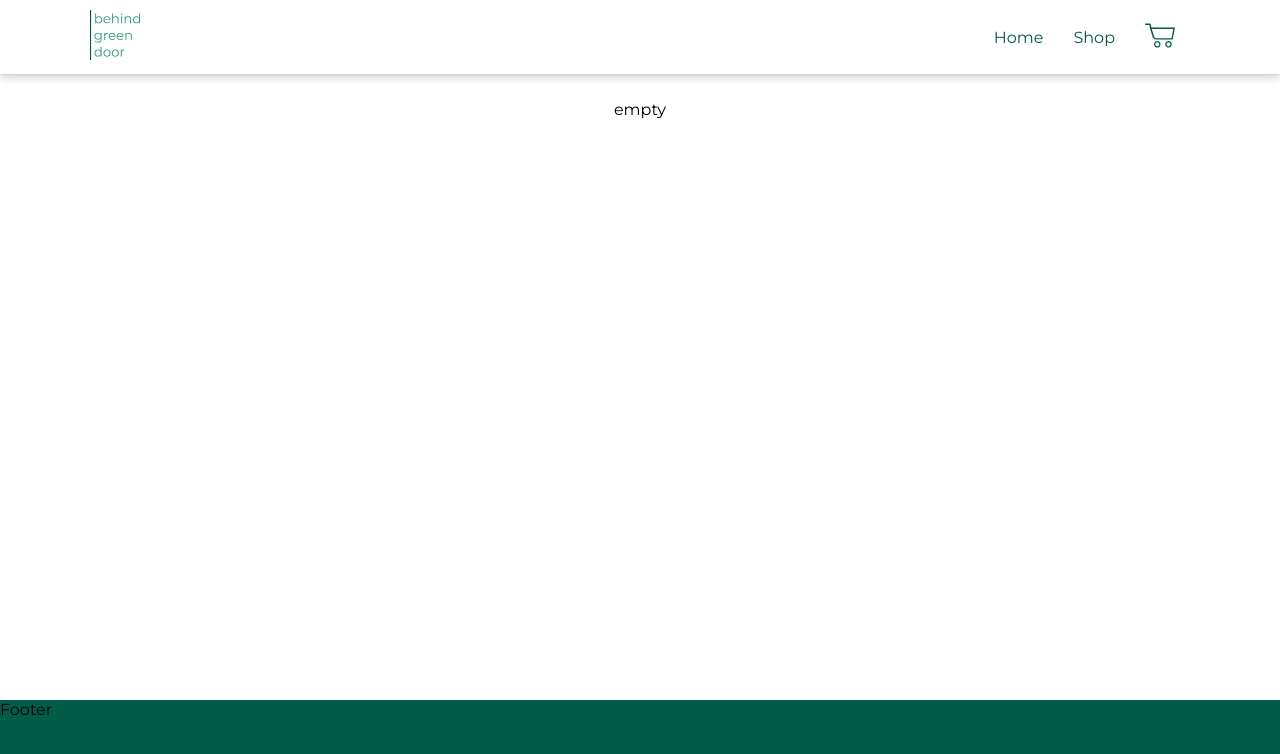
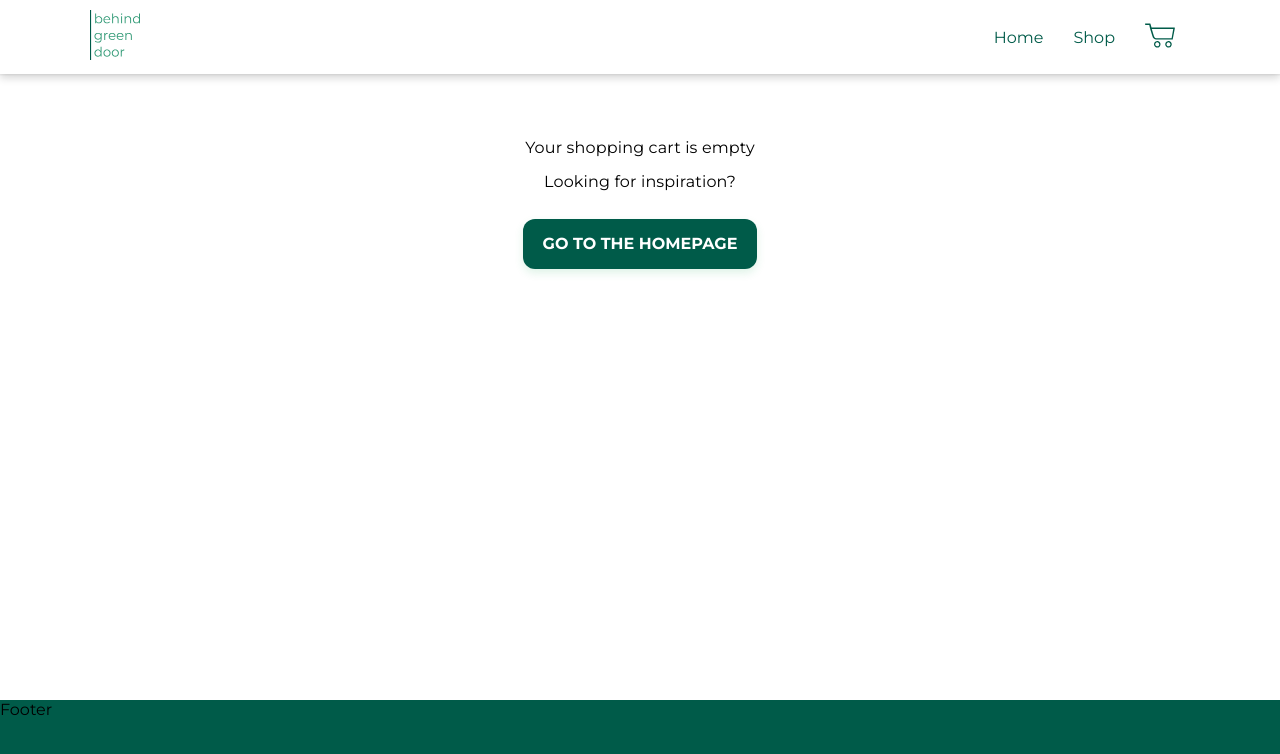
Before and after one commit to falkow/shop, a React (Vite) app: page /cart in a window 1280 px wide. Shown: the top 754 px of the page. Built offline with nearby package versions, Linux system fonts and the light colour scheme; a web font is replaced by a local one.

Commit message:
added new component EmptyCart added ProductPage

```diff
--- a/src/components/Cart/index.tsx
+++ b/src/components/Cart/index.tsx
@@ -2,6 +2,7 @@ import { Typography } from '@mui/material';
 import { Container } from '@mui/system';
 import React, { useContext } from 'react';
 import { CartCtx } from '../../context/Cart/CartContext';
+import EmptyCart from '../EmptyCart';
 import ProductsInCart from '../ProductsInCart';
 import SummaryCart from '../SummaryCart';
 
@@ -31,7 +32,7 @@ const Cart = () => {
           <SummaryCart />
         </>
       ) : (
-        <div>empty</div>
+        <EmptyCart />
       )}
     </div>
   );
--- /dev/null
+++ b/src/components/EmptyCart/EmptyCart.module.scss
@@ -0,0 +1,64 @@
+@import '../../styles/variables';
+.wrapper {
+  display: flex !important;
+  flex-direction: column;
+  justify-content: center;
+  align-items: center;
+  width: 100%;
+  min-height: 200px;
+  & p {
+    font-family: $fontFamily;
+    padding: 5px 0;
+  }
+  // & a {
+  //   text-decoration: none;
+  // }
+  & a {
+    margin-top: 20px;
+    appearance: none;
+    backface-visibility: hidden;
+    background-color: $primaryColor;
+    border-radius: 12px;
+    border-style: none;
+    box-shadow: rgba(39, 174, 96, 0.15) 0 4px 9px;
+    box-sizing: border-box;
+    color: #fff;
+    cursor: pointer;
+    display: inline-block;
+    font-family: $fontFamily;
+    font-size: 16px;
+    font-weight: 600;
+    letter-spacing: normal;
+    line-height: 1.5;
+    outline: none;
+    overflow: hidden;
+    padding: 13px 20px;
+    position: relative;
+    text-align: center;
+    text-decoration: none;
+    text-transform: uppercase;
+    transform: translate3d(0, 0, 0);
+    transition: all 0.3s;
+    user-select: none;
+    -webkit-user-select: none;
+    touch-action: manipulation;
+    vertical-align: top;
+    white-space: nowrap;
+
+    &:hover {
+      background-color: $secondaryColor;
+      opacity: 1;
+      transform: translateY(0);
+      transition-duration: 0.35s;
+    }
+
+    &:active {
+      transform: translateY(2px);
+      transition-duration: 0.35s;
+    }
+
+    &:hover {
+      box-shadow: rgba(39, 174, 96, 0.2) 0 6px 12px;
+    }
+  }
+}
--- /dev/null
+++ b/src/components/EmptyCart/index.tsx
@@ -0,0 +1,22 @@
+import { Button, Container, Typography } from '@mui/material';
+import React from 'react';
+import { Link } from 'react-router-dom';
+import styles from './EmptyCart.module.scss';
+
+const { wrapper } = styles;
+
+const EmptyCart = () => {
+  return (
+    <Container className={wrapper}>
+      <Typography>Your shopping cart is empty</Typography>
+      <Typography>Looking for inspiration?</Typography>
+      <Link to='/'>
+        {/* <Button> */}
+        Go to the homepage
+        {/* </Button> */}
+      </Link>
+    </Container>
+  );
+};
+
+export default EmptyCart;
--- a/src/main.tsx
+++ b/src/main.tsx
@@ -14,6 +14,7 @@ import ScrollToTop from './utils/ScrollToTop';
 import CartPage from './pages/CartPage';
 import ShopPage from './pages/ShopPage';
 import HomePage from './pages/HomePage';
+import ProductPage from './pages/ProductPage';
 
 ReactDOM.createRoot(document.getElementById('root') as HTMLElement).render(
   <ProductProvider>
@@ -27,7 +28,7 @@ ReactDOM.createRoot(document.getElementById('root') as HTMLElement).render(
           <Route path='/cart' element={<CartPage />} />
           <Route
             path='/shop/:id'
-            element={<CardDetail />}
+            element={<ProductPage />}
             errorElement={<NotFound />}
           />
           <Route path='*' element={<NotFound />} />
--- /dev/null
+++ b/src/pages/ProductPage.tsx
@@ -0,0 +1,16 @@
+import React from 'react';
+import { CardDetail } from '../components/CardDetail';
+import Footer from '../components/Footer';
+import Navbar from '../components/Navbar';
+
+const ProductPage = () => {
+  return (
+    <>
+      <Navbar />
+      <CardDetail />
+      <Footer />
+    </>
+  );
+};
+
+export default ProductPage;
```
